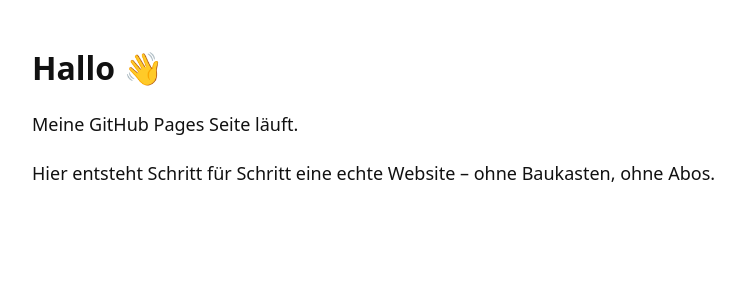
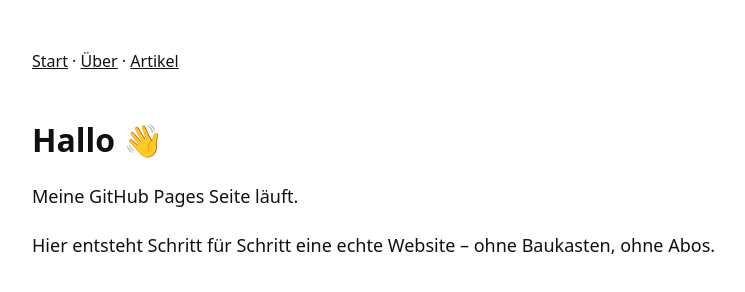
Before and after one commit to MrGBlue/mrgblue.github.io, a plain HTML site: page index.html in a window 1280 px wide. Shown: the whole page, without its empty margins (228-973 px from the left). Drawn offline with Linux system fonts and the light colour scheme.

Commit message:
Update index.html

```diff
--- a/index.html
+++ b/index.html
@@ -7,7 +7,11 @@
   <link rel="stylesheet" href="/css/style.css">
 </head>
 <body>
-
+  <nav>
+    <a href="/">Start</a> ·
+    <a href="/about.html">Über</a> ·
+    <a href="/artikel/">Artikel</a>
+  </nav>
   <h1>Hallo 👋</h1>
 
   <p>Meine GitHub Pages Seite läuft.</p>
```
